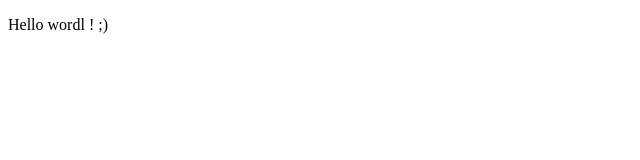
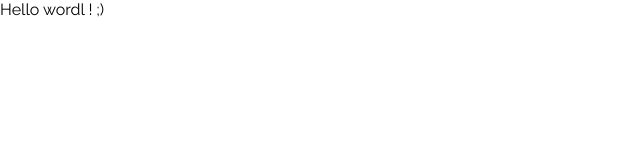
Before and after one commit to SkyX-ID-FR/EcoBin-Startup, a plain HTML site: page index.html in a window 1280 px wide. Shown: the whole page, without its empty margins (0-640 px from the left). Drawn offline with Linux system fonts and the light colour scheme.

Commit message:
Creating bases of main files & add fonts ! 👍

```diff
--- a/css/modal_responsive.scss
+++ b/css/modal_responsive.css
@@ -9,3 +9,9 @@
     ░░░░░░░░░░  ░░░░░░   ░░░░░░      ░░░░░░░░░░░  ░░░░░ ░░░░ ░░░░░©
     2022-23 Eco'Bin© Society - Website developed by Louis.M & Tim.S
 */
+
+* {
+    margin: 0;
+    padding: 0;
+    scroll-behavior: smooth;
+}
--- a/css/style.scss
+++ b/css/style.css
@@ -9,3 +9,14 @@
     ░░░░░░░░░░  ░░░░░░   ░░░░░░      ░░░░░░░░░░░  ░░░░░ ░░░░ ░░░░░©
     2022-23 Eco'Bin© Society - Website developed by Louis.M & Tim.S
 */
+
+/* 🔗 CDN Fonts links on the website : 🔗 */
+/* Accepting font-weight : 100/200/300/400/500/600/700/800/900 - Extra Bold/Bold/Medium/Light */
+@import url('https://fonts.googleapis.com/css2?family=Raleway:wght@100;200;300;400;500;600;700;800;900&display=swap');
+
+html {
+    color: black;
+    font-size: normal;
+    font-family: Raleway;
+    font-weight: 400;
+}
--- a/index.html
+++ b/index.html
@@ -16,6 +16,12 @@
     <meta charset="UTF-8">
     <meta http-equiv="X-UA-Compatible" content="IE=edge">
     <meta name="viewport" content="width=device-width, initial-scale=1.0">
+
+    <!-- 📝 Links differents CSS file stylesheet : 📝 -->
+    <link rel="icon" type="image/png" href="https://cdn-icons-png.flaticon.com/512/6930/6930464.png" />
+    <link rel="stylesheet" href="css/style.css">
+    <link rel="stylesheet" href="css/modal_responsive.css">
+
     <title>Eco'Bin 🌱 - Accueil</title>
 </head>
 
```
